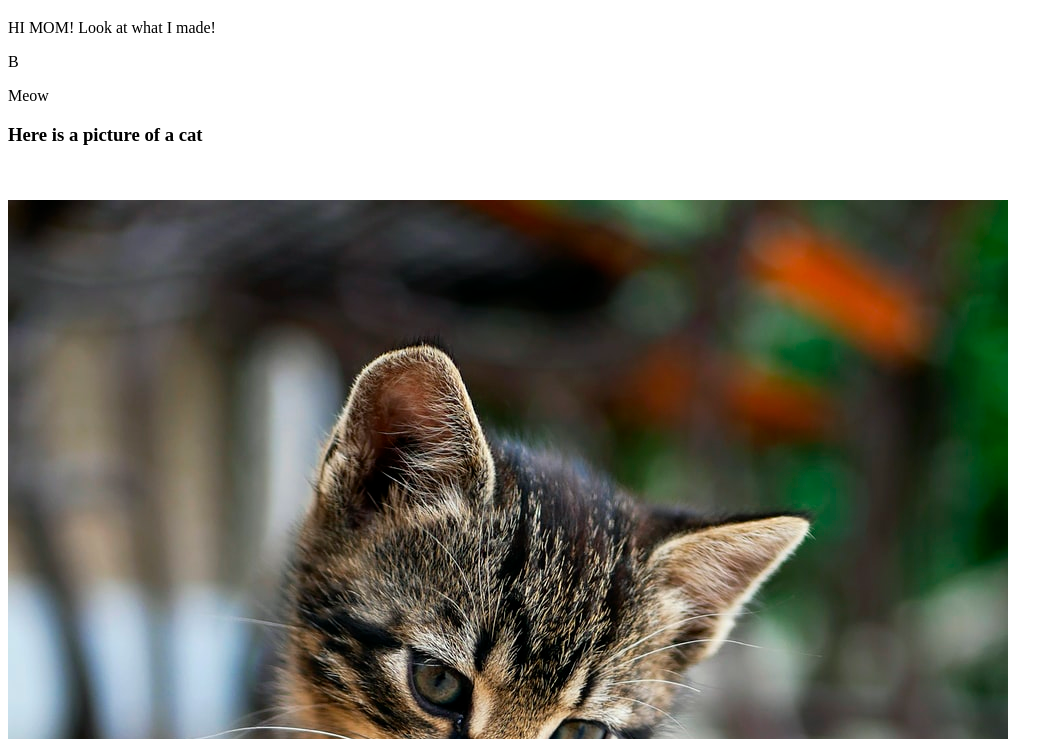
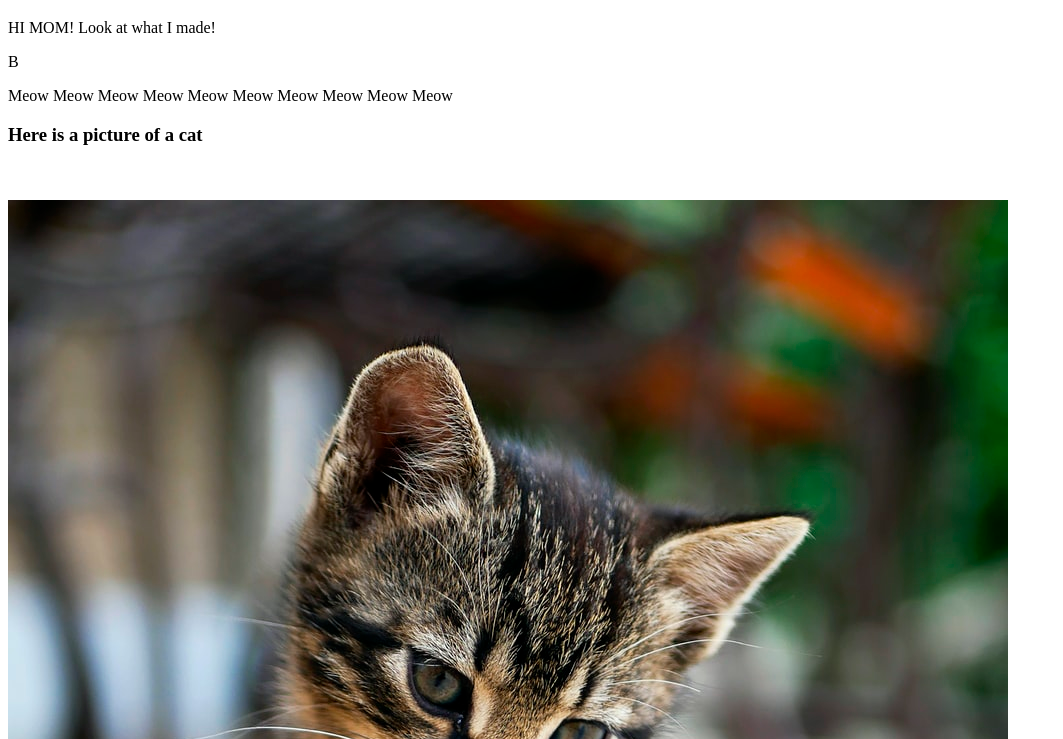
Before and after one commit to Myo-yoshi/CPSC329_Final, a plain HTML site: page index.html in a window 1280 px wide. Shown: the part 61-800 px from the top of the page, without its empty margins (0-1063 px from the left). Drawn offline with Linux system fonts and the light colour scheme.

Commit message:
Update index.html

```diff
--- a/index.html
+++ b/index.html
@@ -7,12 +7,22 @@
 
         <p>B </p>
         Meow
+        Meow
+        Meow
+        Meow
+        Meow
+        Meow
+        Meow
+        Meow
+        Meow
+        Meow
         <h3>
             Here is a picture of a cat
         </h3>
         <br><br>
         <img src="./catmeow.jpg" alt="Cat" /img>
 
+
         BTW if you're interested in making your own webpage like this, go to GitHub Pages!
     </body>
 </html>
```
